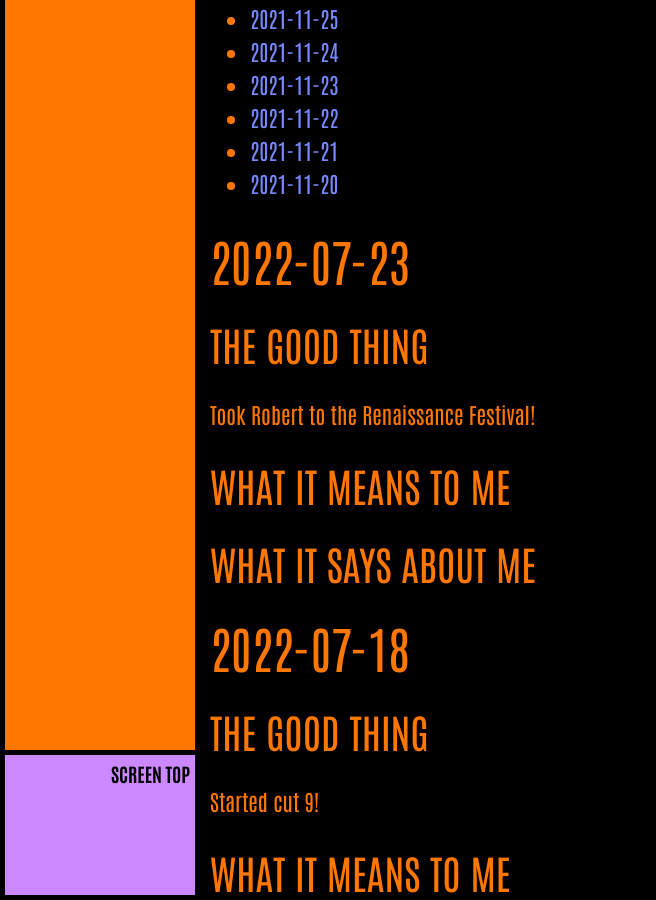
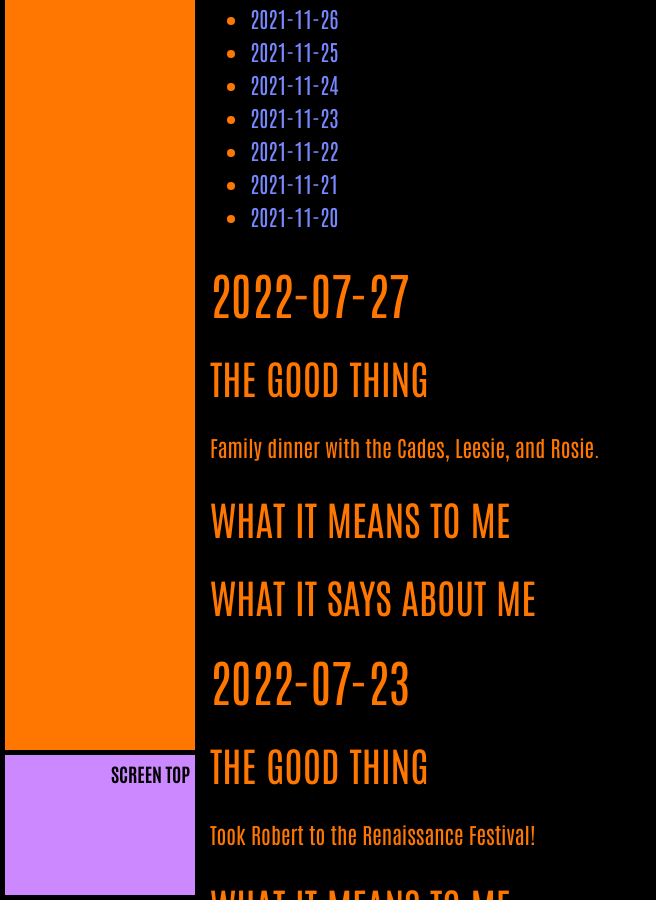
Before and after one commit to ArthurZey/arthurzey.github.io, a Jekyll site: the page built from _pages/one-good-thing.md, in a window 1280 px wide and 900 px high, scrolled down 5203 px. Shown: the whole window, without its empty margins (0-656 px from the left). Built offline with Jekyll 4.4.1, drawn with Linux system fonts in a browser that asks for light colours; some of the changed text lies outside the part shown.

Commit message:
added stub for 2022-07-27

```diff
--- a/_pages/one-good-thing.md
+++ b/_pages/one-good-thing.md
@@ -12,6 +12,14 @@
 * TOC
 {:toc}
 {::options toc_levels="2" /}
+
+## 2022-07-27
+### The Good Thing
+Family dinner with the Cades, Leesie, and Rosie.
+### What It Means to Me
+
+### What It Says about Me
+
 
 ## 2022-07-23
 ### The Good Thing
```
Also changed, not shown: other parts of _pages/one-good-thing.md (+1 -1 lines).
